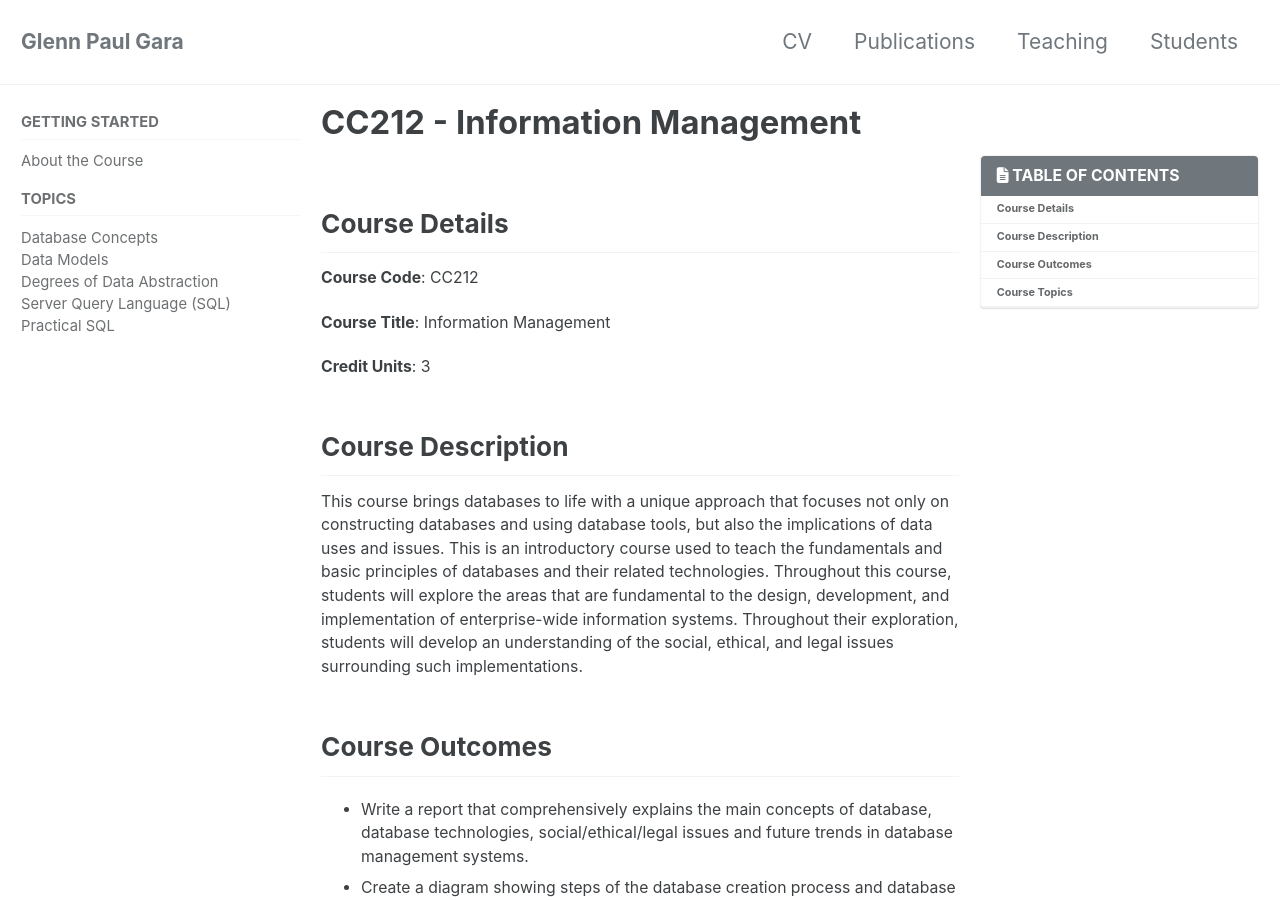
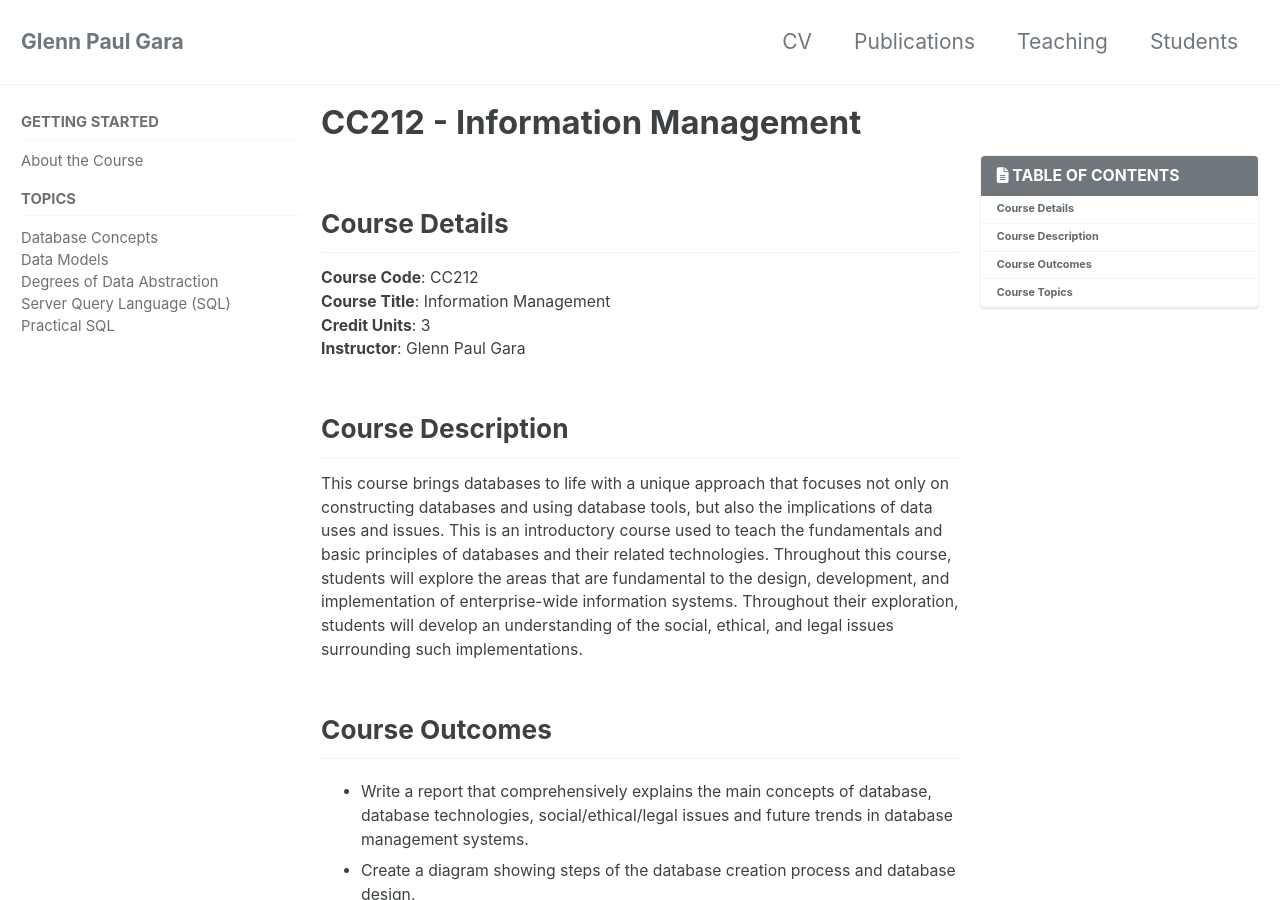
Before and after one commit to glenngara/glenngara.github.io, a Jekyll site: the page built from _pages/teaching/cc212/main.md, in a window 1280 px wide and 900 px high. Built offline with Jekyll 4.4.1, drawn with Linux system fonts in a browser that asks for light colours; cached includes are drawn as plain includes; nearby versions of some CDN libraries.

Commit message:
Update main.md

```diff
--- a/_pages/teaching/cc212/main.md
+++ b/_pages/teaching/cc212/main.md
@@ -10,10 +10,9 @@ toc_label: "TABLE OF CONTENTS"
 
 ## Course Details
 **Course Code**: CC212
-
 **Course Title**: Information Management
-
 **Credit Units**: 3
+**Instructor**: Glenn Paul Gara
 
 ## Course Description
 This course brings databases to life with a unique approach that focuses not only on constructing databases and using database tools, but also the implications of data uses and issues. This is an introductory course used to teach the fundamentals and basic principles of databases and their related technologies. Throughout this course, students will explore the areas that are fundamental to the design, development, and implementation of enterprise-wide information systems. Throughout their exploration, students will develop an understanding of the social, ethical, and legal issues surrounding such implementations.
```
